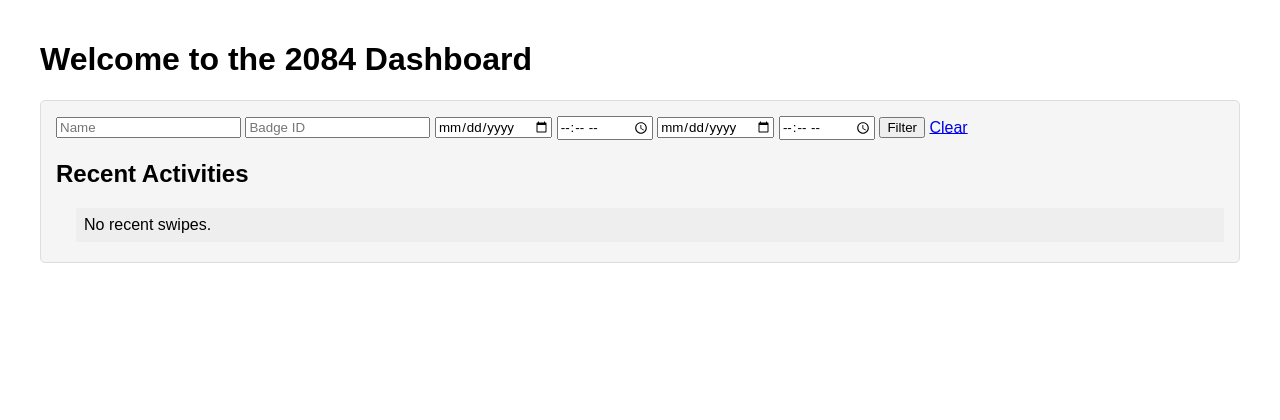
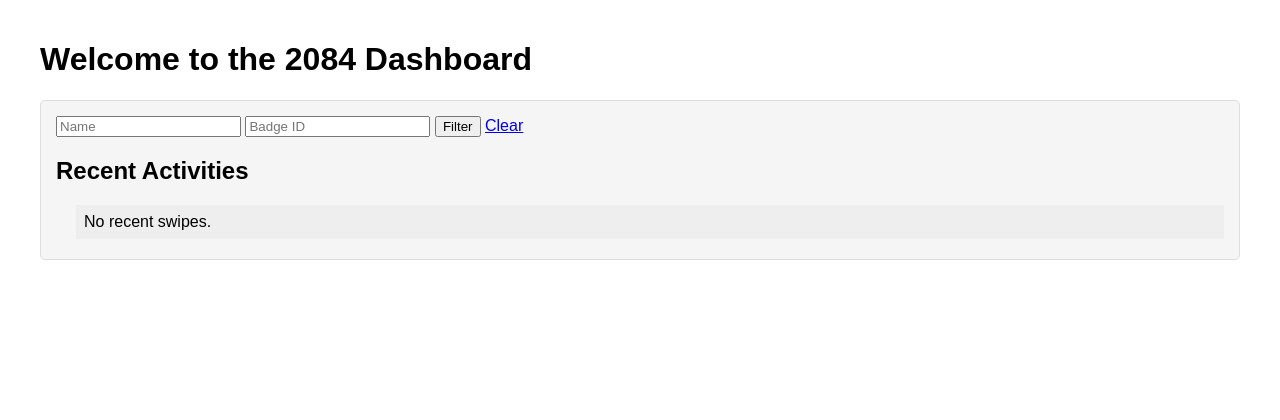
Before and after one commit to CRW405/Hackathon2026, a Flask app: page /swipes/ in a window 1280 px wide. Shown: the part 88-508 px from the top of the page. Run offline with Flask 2, Linux system fonts and the light colour scheme; data that the repository does not hold is empty; parts of the project's set-up code (start-up, migrations or seed data) failed here and were passed over.

Commit message:
switched over to env fully, removes dysfunctional datetime filters

```diff
--- a/admin/client/client.py
+++ b/admin/client/client.py
@@ -20,6 +20,19 @@ from requests.exceptions import RequestException
 from routes.internet import client as internet_routes
 from routes.swipes import client as swipes_routes
 from routes.camera import client as camera_routes
+import os
+from pathlib import Path
+
+# Load .env if present
+try:
+    from dotenv import load_dotenv
+    env_path = Path(__file__).resolve().parents[1] / '.env'
+    load_dotenv(env_path)
+except Exception:
+    pass
+
+# Backend server base URL (env: SERVER) default to localhost:6000
+BACKEND = os.environ.get("SERVER", "http://localhost:6000")
 
 
 def create_app() -> Flask:
@@ -60,13 +73,13 @@ def create_app() -> Flask:
                 return []
 
         # Fetch swipe data
-        swipes_response = fetch_data("http://localhost:6000/api/getSwipes")
+        swipes_response = fetch_data(f"{BACKEND}/api/getSwipes")
         swipes = (
             swipes_response.get("data", []) if isinstance(swipes_response, dict) else []
         )
 
         # Fetch sniff data
-        sniffs_response = fetch_data("http://localhost:6000/api/packet/get")
+        sniffs_response = fetch_data(f"{BACKEND}/api/packet/get")
         sniffs = (
             sniffs_response.get("data", []) if isinstance(sniffs_response, dict) else []
         )
@@ -89,53 +102,18 @@ def create_app() -> Flask:
             app.logger.error("Error merging and sorting data: %s", str(e))
             merged_data = []
 
-        # Apply filters from query parameters (GET)
+        # Apply filters from query parameters (date/time removed)
         username = request.args.get("username")
         badge_id = request.args.get("bid")
         website = request.args.get("website")
 
-        # Combine date+time inputs into ISO datetimes if provided. Fall back to
-        # legacy `start`/`end` parameters when date inputs are not present.
-        sd = request.args.get("start_date")
-        st = request.args.get("start_time")
-        if sd:
-            # if time omitted, treat start as beginning of the day
-            start = f"{sd}T{st}" if st else f"{sd}T00:00:00"
-        else:
-            # Support time-only input: if user supplied a time but no date,
-            # assume today's date (server local date) so time-only filters work.
-            if st:
-                from datetime import date
-
-                today = date.today().isoformat()
-                start = f"{today}T{st}"
-            else:
-                start = request.args.get("start")
-
-        ed = request.args.get("end_date")
-        et = request.args.get("end_time")
-        if ed:
-            # if time omitted, treat end as inclusive end of the day
-            end = f"{ed}T{et}" if et else f"{ed}T23:59:59"
-        else:
-            # Support time-only input for end: use today's date when date omitted.
-            if et:
-                from datetime import date
-
-                today = date.today().isoformat()
-                end = f"{today}T{et}"
-            else:
-                end = request.args.get("end")
-
-        if any([username, badge_id, website, start, end]):
+        if any([username, badge_id, website]):
             try:
                 app.logger.info(
-                    "Applying filters: username=%s bid=%s website=%s start=%s end=%s",
+                    "Applying filters: username=%s bid=%s website=%s",
                     username,
                     badge_id,
                     website,
-                    start,
-                    end,
                 )
                 before_count = len(merged_data) if isinstance(merged_data, list) else 0
                 sample_ts = [
@@ -149,8 +127,6 @@ def create_app() -> Flask:
                     username=username,
                     badge_id=badge_id,
                     website=website,
-                    start=start,
-                    end=end,
                 )
 
                 after_count = len(merged_data) if isinstance(merged_data, list) else 0
--- a/admin/client/routes/camera.py
+++ b/admin/client/routes/camera.py
@@ -1,10 +1,21 @@
 from flask import Blueprint, render_template, Response, stream_with_context
 import requests
+import os
+from pathlib import Path
+
+# Load environment variables from .env if present (best-effort)
+try:
+    from dotenv import load_dotenv
+    env_path = Path(__file__).resolve().parents[2] / '.env'
+    load_dotenv(env_path)
+except Exception:
+    # dotenv is optional; fall back to existing environment
+    pass
 
 client = Blueprint("camera", __name__, template_folder="templates")
 
-# Backend server base URL (admin backend)
-BACKEND = "http://localhost:6000"
+# Backend server base URL (admin backend) read from env var SERVER or default to localhost:6000
+BACKEND = os.environ.get("SERVER", "http://localhost:6000")
 
 
 @client.route("/camera")
--- a/admin/client/routes/swipes.py
+++ b/admin/client/routes/swipes.py
@@ -11,6 +11,16 @@ from typing import Any, Dict, List, Optional
 
 import requests
 from requests.exceptions import RequestException
+import os
+from pathlib import Path
+
+# Load .env if present
+try:
+    from dotenv import load_dotenv
+    env_path = Path(__file__).resolve().parents[1] / '.env'
+    load_dotenv(env_path)
+except Exception:
+    pass
 
 
 client = Blueprint("swipes", __name__, url_prefix="/swipes")
@@ -25,7 +35,8 @@ def swipes_page():
     """
     swipes: List[Dict[str, Any]] = []
     try:
-        response = requests.get("http://localhost:6000/api/getSwipes", timeout=5)
+        backend = os.environ.get("SERVER", "http://localhost:6000")
+        response = requests.get(f"{backend}/api/getSwipes", timeout=5)
         if response.ok:
             try:
                 payload = response.json()
@@ -38,37 +49,22 @@ def swipes_page():
     except RequestException:
         logger.exception("Error fetching swipes from backend")
 
-    # Filters
+    # Filters: only username and badge id (date/time filtering removed)
     username: Optional[str] = request.args.get("username")
     bid: Optional[str] = request.args.get("bid")
 
-    sd = request.args.get("start_date")
-    st = request.args.get("start_time")
-    if sd:
-        start = f"{sd}T{st}" if st else f"{sd}T00:00:00"
-    else:
-        start = request.args.get("start")
-
-    ed = request.args.get("end_date")
-    et = request.args.get("end_time")
-    if ed:
-        end = f"{ed}T{et}" if et else f"{ed}T23:59:59"
-    else:
-        end = request.args.get("end")
-
-    if any([username, bid, start, end]):
+    if any([username, bid]):
         try:
             try:
                 from utils import filter_items
             except Exception:
                 from .utils import filter_items  # type: ignore
-
-            logger.info("Applying filters to swipes: username=%s bid=%s start=%s end=%s", username, bid, start, end)
             before_count = len(swipes) if isinstance(swipes, list) else 0
             sample_ts = [s.get("timestamp") for s in (swipes[:5] if isinstance(swipes, list) else [])]
+            logger.info("Applying filters to swipes: username=%s bid=%s before=%s", username, bid, before_count)
             logger.debug("Sample timestamps before filter: %s", sample_ts)
 
-            swipes = filter_items(swipes, username=username, badge_id=bid, start=start, end=end)
+            swipes = filter_items(swipes, username=username, badge_id=bid)
 
             after_count = len(swipes) if isinstance(swipes, list) else 0
             logger.info("Filter applied: before=%s after=%s", before_count, after_count)
--- a/admin/client/templates/internet.html
+++ b/admin/client/templates/internet.html
@@ -16,11 +16,7 @@
     <div class="datalist" id="recent-activities">
       <form method="get" class="filter-form">
         <input type="text" name="username" placeholder="Username" value="{{ request.args.get('username','') }}">
-        <input type="text" name="website" placeholder="Website" value="{{ request.args.get('website','') }}">
-  <input type="date" name="start_date" placeholder="Start" value="{{ (request.args.get('start','')[:10]) if request.args.get('start') else request.args.get('start_date','') }}">
-  <input type="time" name="start_time" value="{{ request.args.get('start_time','') }}">
-  <input type="date" name="end_date" placeholder="End" value="{{ (request.args.get('end','')[:10]) if request.args.get('end') else request.args.get('end_date','') }}">
-  <input type="time" name="end_time" value="{{ request.args.get('end_time','') }}">
+    <input type="text" name="website" placeholder="Website" value="{{ request.args.get('website','') }}">
         <button type="submit">Filter</button>
         <a href="{{ url_for('internet.internet_page') }}">Clear</a>
       </form>
--- a/admin/client/templates/swipes.html
+++ b/admin/client/templates/swipes.html
@@ -15,12 +15,8 @@
     <h1>Welcome to the 2084 Dashboard</h1>
     <div class="datalist" id="recent-activities">
       <form method="get" class="filter-form">
-        <input type="text" name="username" placeholder="Name" value="{{ request.args.get('username','') }}">
-        <input type="text" name="bid" placeholder="Badge ID" value="{{ request.args.get('bid','') }}">
-  <input type="date" name="start_date" placeholder="Start" value="{{ (request.args.get('start','')[:10]) if request.args.get('start') else request.args.get('start_date','') }}">
-  <input type="time" name="start_time" value="{{ request.args.get('start_time','') }}">
-  <input type="date" name="end_date" placeholder="End" value="{{ (request.args.get('end','')[:10]) if request.args.get('end') else request.args.get('end_date','') }}">
-  <input type="time" name="end_time" value="{{ request.args.get('end_time','') }}">
+    <input type="text" name="username" placeholder="Name" value="{{ request.args.get('username','') }}">
+    <input type="text" name="bid" placeholder="Badge ID" value="{{ request.args.get('bid','') }}">
         <button type="submit">Filter</button>
         <a href="{{ url_for('swipes.swipes_page') }}">Clear</a>
       </form>
```
Also changed, not shown: admin/client/routes/internet.py (+16 -25 lines), admin/client/templates/index.html (+1 -6 lines), admin/server/routes/packet.py (+15 -2 lines), admin/server/routes/swipe.py (+16 -2 lines), admin/server/server.py (+16 -3 lines), README.md, 3 other files.
